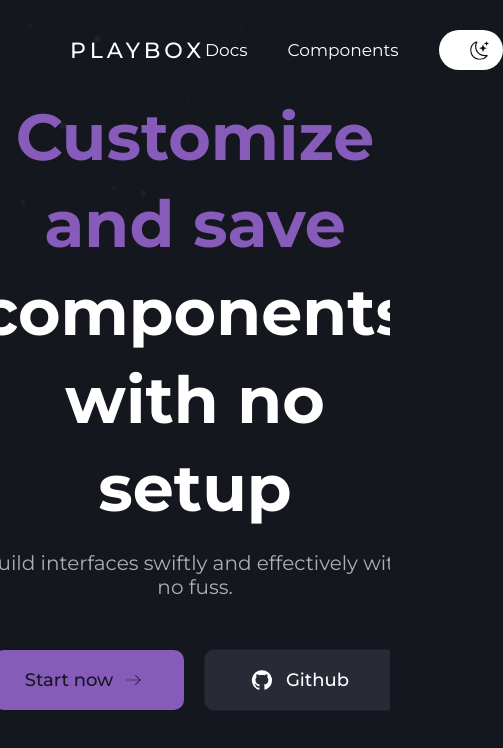
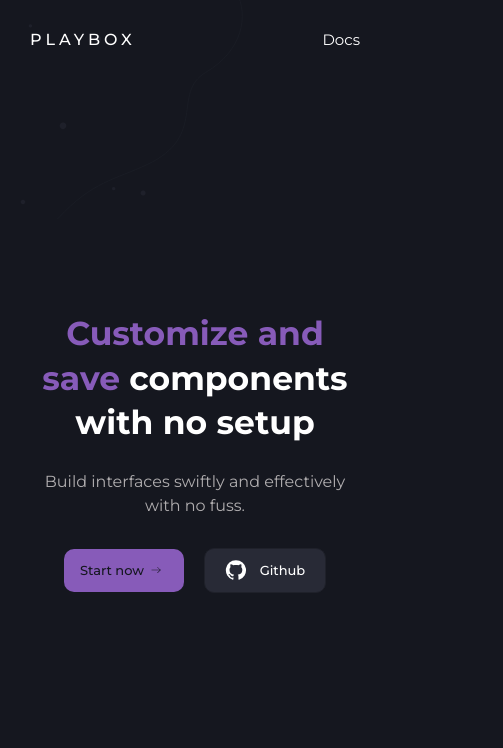
Before and after one commit to Thedeezat/PLAYBOX-UIKIT, a React (Create React App) app: page / in a window 390 px wide. Shown: the top 748 px of the page, 503 px wide, since content can reach past the window. Built offline with nearby package versions, Linux system fonts and the light colour scheme.

Commit message:
Home page responiveness finished

```diff
--- a/public/index.html
+++ b/public/index.html
@@ -1,10 +1,10 @@
-<!DOCTYPE html>
+<!doctype html>
 <html lang="en">
   <head>
     <meta charset="utf-8" />
     <meta name="viewport" content="width=device-width, initial-scale=1" />
     <meta name="theme-color" content="#000000" />
-    <meta name="description" content="PLAYBOX - UI" />
+    <meta name="description" content="PLAYBOX - UIKIT" />
 
     <!-- Links -->
     <link rel="preconnect" href="https://fonts.googleapis.com" />
@@ -17,7 +17,7 @@
     <link rel="icon" href="./favicon.png" />
 
     <!-- Title -->
-    <title>PLAYBOX - UI</title>
+    <title>PLAYBOX - Uikit</title>
   </head>
 
   <body>
--- a/src/asset/sass/global.scss
+++ b/src/asset/sass/global.scss
@@ -15,7 +15,7 @@ html {
 body {
   background: $light-black;
   height: 100vh;
-  max-width: 1500px;
+  // max-width: 1440px;
   margin: 0 auto;
   width: 100%;
   color: $white;
@@ -57,10 +57,18 @@ a {
 }
 .navigation__logo {
   @include flex;
+
   p {
     letter-spacing: 0.4rem;
     font-size: 2.2rem;
     font-weight: 500;
+
+    @include response(tab-port) {
+      font-size: 1.8rem;
+    }
+    @include response(small-phone) {
+      font-size: 1.6rem;
+    }
   }
 }
 ::-webkit-scrollbar {
@@ -69,7 +77,7 @@ a {
 //************** Modal components ***********//
 //******************************************//
 .layoutPages {
-  margin-top: 1rem;
+  margin-top: 3rem;
 
   &_heading {
     margin-bottom: 3rem;
--- a/src/asset/sass/mixin.scss
+++ b/src/asset/sass/mixin.scss
@@ -4,3 +4,65 @@
   flex-direction: $flex-direction;
   align-items: center;
 }
+// RESPONSIVE DESIGN MIXIN
+@mixin response($breakpoint) {
+  @if $breakpoint == smallest-phone {
+    @media only screen and (max-width: 20em) {
+      //320px
+      @content;
+    }
+  }
+  @if $breakpoint == small-phone {
+    @media only screen and (max-width: 37.5em) {
+      //600px
+      @content;
+    }
+  }
+
+  @if $breakpoint == tab-port {
+    @media only screen and (max-width: 56.25em) {
+      //900px
+      @content;
+    }
+  }
+
+  @if $breakpoint == tab-land {
+    @media only screen and (max-width: 75em) {
+      //1200px
+      @content;
+    }
+  }
+
+  @if $breakpoint == desktop {
+    @media only screen and (min-width: 112.5em) {
+      //1800px
+      @content;
+    }
+  }
+
+  @if $breakpoint == big-desktop {
+    @media only screen and (min-width: 150em) {
+      //2400px
+      @content;
+    }
+  }
+
+  @if $breakpoint == inch-15 {
+    @media only screen and (-webkit-min-device-pixel-ratio: 2),
+      only screen and (min--moz-device-pixel-ratio: 2),
+      only screen and (min--moz-device-pixel-ratio: 2/1),
+      only screen and (-o-min-device-pixel-ratio: 2),
+      only screen and (min-resolution: 220dpi),
+      only screen and (min-resolution: 2dppx) {
+      // 15 inch
+      @content;
+    }
+  }
+
+  @if $breakpoint == inch-13 {
+    @media screen and (min-device-width: 1200px) and (max-device-width: 1600px) and (-webkit-min-device-pixel-ratio: 2) and (min-resolution: 192dpi) {
+      // 13 inch
+      @content;
+    }
+  }
+}
--- a/src/component/landingPage/heroSection/HeroSection.tsx
+++ b/src/component/landingPage/heroSection/HeroSection.tsx
@@ -17,7 +17,6 @@ export default function HeroSection() {
         <div>
           <h1>
             <span className={styles["text-purple"]}> Customize and save </span>{" "}
-            <br />
             components with no setup
           </h1>
           <p className={styles["hero-section__text"]}>
--- a/src/component/landingPage/heroSection/heroSection.module.scss
+++ b/src/component/landingPage/heroSection/heroSection.module.scss
@@ -22,14 +22,33 @@
     @include flex(center);
     margin-top: -4rem;
     position: relative;
-    // z-index: 500;
+
+    @include response(tab-port) {
+      margin-top: 6rem;
+    }
 
     h1 {
       font-size: 6.5rem;
-      max-width: 120rem;
+      max-width: 100rem;
       line-height: 135%;
       text-align: center;
 
+      @include response(big-desktop) {
+        font-size: 7rem;
+        max-width: 110rem;
+      }
+      @include response(tab-land) {
+        font-size: 5.3rem;
+        max-width: 80rem;
+      }
+      @include response(tab-port) {
+        font-size: 3.3rem;
+        max-width: 50rem;
+        margin: 0 auto;
+      }
+      @include response(small-phone) {
+        max-width: 85%;
+      }
       .text-purple {
         color: $dark-purple;
       }
@@ -39,16 +58,41 @@
       text-align: center;
       font-size: 2rem;
       color: $ash;
+
+      @include response(big-desktop) {
+        font-size: 2.5rem;
+        margin: 3rem 0;
+      }
+      @include response(tab-port) {
+        font-size: 1.6rem;
+        max-width: 83%;
+        line-height: 150%;
+        margin: 2.5rem auto;
+      }
     }
     .button-wrapper {
       @include flex(center);
+      gap: 1rem;
+      margin: 0 auto;
       margin-top: 5rem;
+
+      @include response(big-desktop) {
+        gap: 1.5rem;
+      }
+      @include response(tab-port) {
+        margin-top: 3rem;
+        gap: 0;
+      }
+      @include response(smallest-phone) {
+        flex-direction: column;
+        gap: 2rem;
+      }
 
       .hero-section__button {
         outline: none;
         border: none;
         background-color: $dark-purple;
-        width: 19rem;
+        width: 20rem;
         height: 6rem;
         border-radius: 1rem;
         font-family: inherit;
@@ -58,14 +102,34 @@
         cursor: pointer;
         @include flex(center);
 
+        @include response(big-desktop) {
+          width: 20.5rem;
+          height: 6.5rem;
+          font-size: 2rem;
+        }
+        @include response(tab-port) {
+          width: 12rem;
+          height: 4.3rem;
+          font-size: 1.3rem;
+        }
+        @include response(smallest-phone) {
+          width: 23rem;
+        }
+
         .arrow {
           width: 4rem;
           height: 4rem;
           color: $light-black;
+
+          @include response(big-desktop) {
+            width: 4.5rem;
+            height: 4.5rem;
+          }
+          @include response(tab-port) {
+            width: 2.4rem;
+            height: 2.4rem;
+          }
         }
-        // &:hover {
-        //   // background-color: $dracula;
-        // }
       }
       .hero-section__github {
         @extend .hero-section__button;
@@ -73,6 +137,10 @@
         border: 1px solid $light-ash;
         color: $white;
         margin-left: 2rem;
+
+        @include response(smallest-phone) {
+          margin-left: 0;
+        }
 
         .github-icon {
           color: inherit;
@@ -134,11 +202,16 @@
 
   .bottom_wrapper {
     background-color: $ash-black;
+    max-width: 1440px;
     width: 88%;
     height: 30rem;
     border-radius: 2rem;
     position: absolute;
     bottom: -26rem;
     border: 0.5px solid $light-ash;
+
+    @include response(big-desktop) {
+      bottom: -24rem;
+    }
   }
 }
--- a/src/component/landingPage/navigation/nav.module.scss
+++ b/src/component/landingPage/navigation/nav.module.scss
@@ -6,11 +6,22 @@
   position: relative;
   z-index: 999;
   padding: 3rem 7rem;
+  max-width: 1440px;
+  margin: 0 auto;
+
+  @include response(tab-port) {
+    padding: 3rem 3rem;
+  }
 
   &__lists {
     @include flex;
     gap: 4rem;
     font-size: 1.7rem;
+
+    @include response(tab-port) {
+      gap: 2rem;
+      font-size: 1.5rem;
+    }
 
     .navigation__list {
       list-style: none;
@@ -19,6 +30,12 @@
 
       &:hover {
         color: $purple;
+      }
+
+      @include response(tab-port) {
+        &:nth-child(2) {
+          display: none;
+        }
       }
     }
   }
@@ -31,6 +48,10 @@
     border-radius: 2rem;
     cursor: pointer;
 
+    @include response(tab-port) {
+      display: none;
+    }
+
     .theme_icon {
       color: $ash-black;
       transform: scale(1.1);
```
Also changed, not shown: public/favicon copy.png (added), public/favicon.png.
